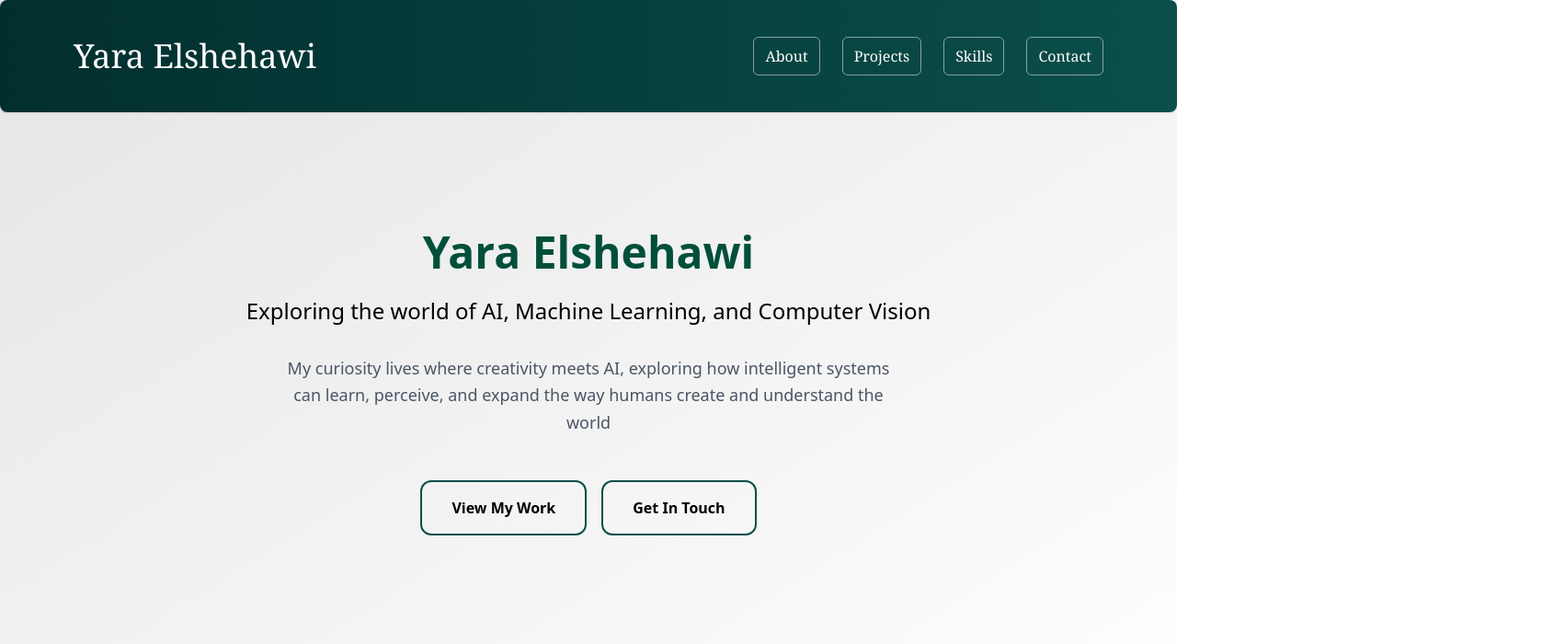
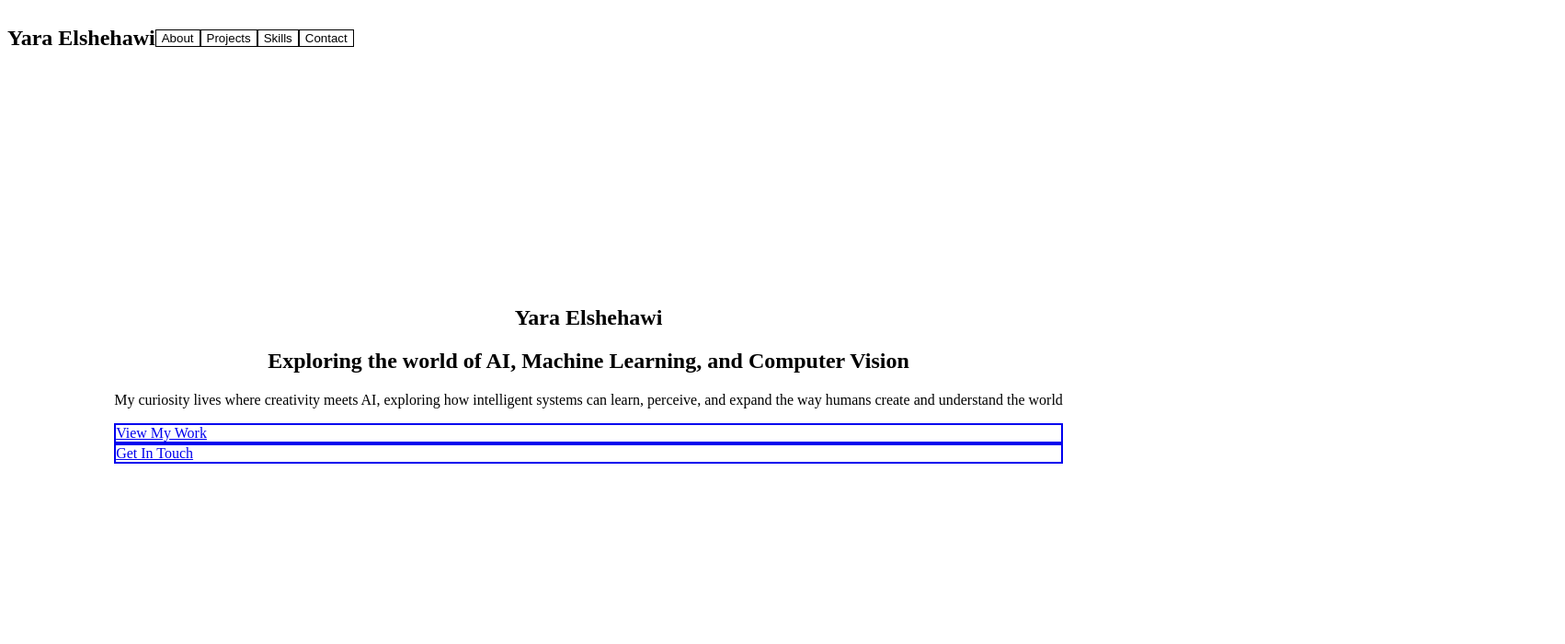
Before and after one commit to yaraeslamm/my-portofolio, a React (Vite) app: page / in a window 1280 px wide. Shown: the top 700 px of the page at 92% size, 1702 px wide, since content can reach past the window. Built offline with nearby package versions, Linux system fonts and the light colour scheme.

Commit message:
Update style.css

```diff
--- a/src/style.css
+++ b/src/style.css
@@ -1,2 +1,2 @@
 
-@import "tailwindcss";
+@tailwind utilities;
```
